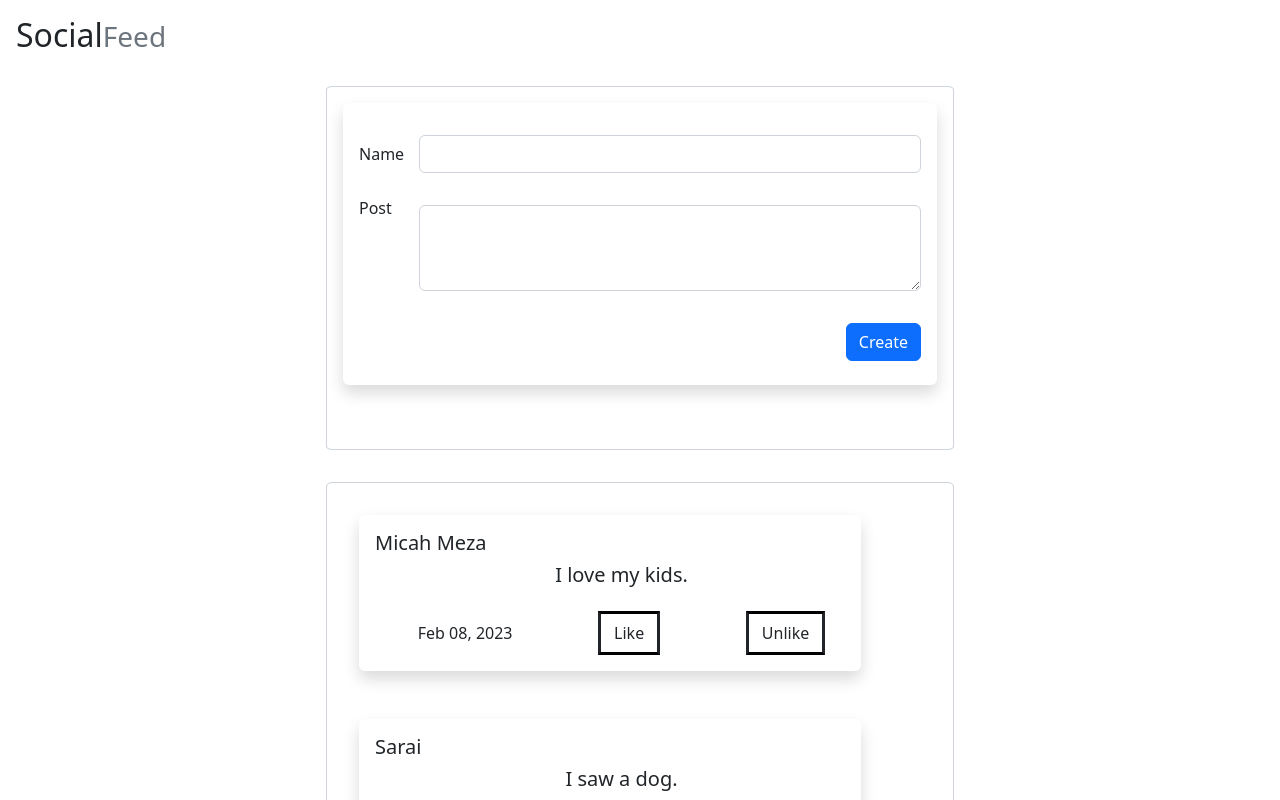
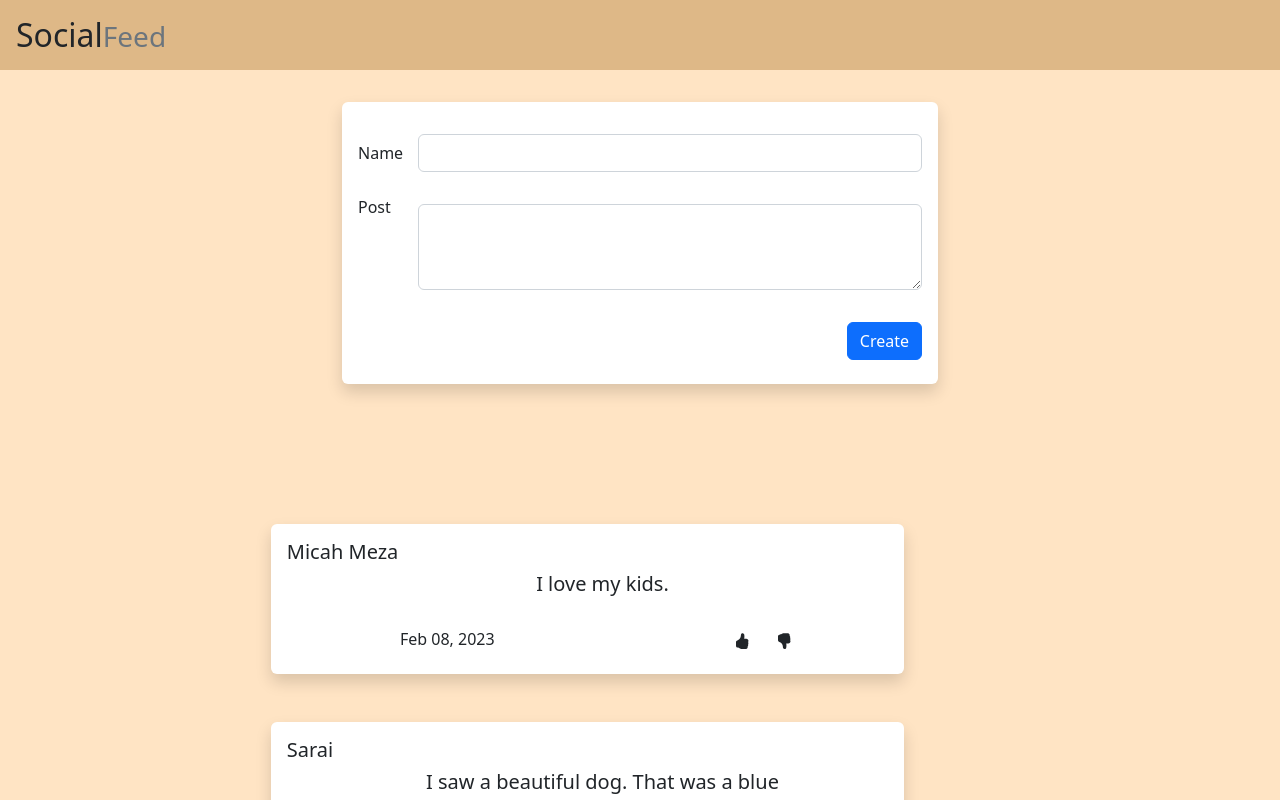
Before and after one commit to Micah-Meza/Social_Feed, a React (Create React App) app: page / in a window 1280 px wide. Shown: the top 800 px of the page. Built offline with nearby package versions, Linux system fonts and the light colour scheme.

Commit message:
Update Display component and creatPost component.

```diff
--- a/package.json
+++ b/package.json
@@ -10,6 +10,7 @@
     "moment": "^2.29.4",
     "react": "^18.2.0",
     "react-dom": "^18.2.0",
+    "react-icons": "^4.7.1",
     "react-scripts": "5.0.1",
     "web-vitals": "^2.1.4"
   },
--- a/src/App.css
+++ b/src/App.css
@@ -1,7 +1,13 @@
+::after, ::before {
+    box-sizing: border-box;
+    word-break: normal;
+}
+
+
 .border-box {
     border: 1px;
     justify-content: center;
-    border-style: solid;
+
     border-color: #ced4da;
     margin: 1em;
     padding: 1em;
@@ -10,13 +16,13 @@
 }
 
 
-.grid-box{
+.grid-box {
     display: flex;
     justify-content: space-evenly;
     align-items: flex-start;
     border: 1px;
     justify-content: center;
-    border-style: solid;
+
     border-color: #ced4da;
     margin: 1em;
     padding: 1em;
@@ -24,3 +30,14 @@
     flex-wrap: wrap;
     flex-direction: column;
 }
+
+.container-fluid {
+--bs-gutter-x: 1.5rem;
+    --bs-gutter-y: 0;
+    width: 100%;
+    padding-right: calc(var(--bs-gutter-x) * .5);
+    padding-left: calc(var(--bs-gutter-x) * .5);
+    margin-right: auto;
+    margin-left: auto;
+    background-color: bisque;
+}
--- a/src/App.jsx
+++ b/src/App.jsx
@@ -44,7 +44,7 @@ import './App.css';
 function App() {
 
 
-  const [entries, setEntries] = useState([{name : "Micah Meza", postEntry : "I love my kids."}, {name: "Sarai", postEntry : "I saw a dog. "}])
+  const [entries, setEntries] = useState([{name : "Micah Meza", postEntry : "I love my kids."}, {name: "Sarai", postEntry : "I saw a beautiful dog. That was a blue "}])
   //const [postEntry, setPostEntry] = useState([{}])
 
 
--- /dev/null
+++ b/src/Components/Button/Button.css
@@ -0,0 +1,17 @@
+button{
+    color: white;
+    padding: 6px;
+    display: inline-block;
+}
+
+button:hover{
+    box-shadow: 0 12px 16px 0 rgba(0,0,0,0.24), 0, 17px 50px 0 rgba(0,0,0,0.19);
+}
+
+.active{
+    background-color: chartreuse;
+}
+
+.inactive{
+    background-color: blue;
+}
--- a/src/Components/DisplayPosts/DisplayPosts.css
+++ b/src/Components/DisplayPosts/DisplayPosts.css
@@ -17,6 +17,7 @@
 .parentTableBox{
     display: flex;
     flex-wrap: wrap;
+    width: 100%;
 }
 
 .tableBox{
@@ -40,6 +41,7 @@
     border-color: var(--bs-table-border-color);
     flex-wrap: wrap;
     align-content: center;
+    overflow-wrap: break-word;
 }
 
 .container-box{
@@ -58,9 +60,6 @@
 
 .buttonContainer{
     display: flex;
-    border-style: solid;
-    border: solid;
-    border-block-color: rgb(0, 0, 0);
 
 }
 
@@ -81,44 +80,24 @@
     justify-content: center;
     align-items: center;
     width: 80%;
+    word-break: break-all;
+    overflow-wrap: break-word;
 }
 
 .postBoxDisplay{
     display: flex;
     border-radius: var(--bs-border-radius)!important;
-    width: 217%;
+    width: 138%;
     flex-wrap: nowrap;
     justify-content: center;
     flex-direction: column;
     align-items: stretch;
 }
 
-
-
-/*
-@font-face {
-    font-family: 'Glyphicons Halflings';
-    src: url('../fonts/glyphicons-halflings-regular.eot');
-    src: url('../fonts/glyphicons-halflings-regular.eot?#iefix') format('embedded-opentype'), url('../fonts/glyphicons-halflings-regular.woff') format('woff'), url('../fonts/glyphicons-halflings-regular.ttf') format('truetype'), url('../fonts/glyphicons-halflings-regular.svg#glyphicons-halflingsregular') format('svg');
-  }
-
-
-
-
-
-
-
-
-
-
-/*
-
-<div class="btn-group" role="group" aria-label="Basic example">
-                <button type="button" className="btn btn-secondary">Left</button>
-                <button type="button" className="btn btn-secondary">Middle</button>
-              </div>
-
-
-<i class="glyphicon glyphicon-thumbs-up"></i>
- <i class="glyphicon glyphicon-thumbs-down"></i>
-*/
+tr{
+    border-color: inherit;
+    border-style: solid;
+    border-width: 0;
+    overflow-wrap: break-word;
+    width: 45%;
+}
--- a/src/Components/DisplayPosts/DisplayPosts.jsx
+++ b/src/Components/DisplayPosts/DisplayPosts.jsx
@@ -9,6 +9,11 @@ to map each post to its own Post component.
 import moment from 'moment';
 import EntryPost from '../EntryPost/Post.jsx';
 import './DisplayPosts.css'
+import {BsFillHandThumbsDownFill, BsFillHandThumbsUpFill} from "react-icons/bs";
+
+
+
+
 
 
 const DisplayPosts = (props) => {
@@ -19,45 +24,27 @@ const DisplayPosts = (props) => {
         {props.parentEntries.map((entries, index) => {
           <EntryPost key={index} index={index} entries={entries} />
           return (
-
-            <tr key = {index}>
-
               <div class="shadow p-3 mb-5 bg-white postBoxDisplay">
-
                 <h5>{entries.name}</h5>
               <div className='entryBox'>
-
                 <div className='postBox'>
                     <p>
                       <h5>{entries.postEntry}</h5>
                     </p>
                 </div>
-
                 <div className='footerContainer'>
                 {moment(props.createdAt).format('MMM DD, YYYY')}
-
-
-
-
-
                   <div className='buttonContainer'>
-                        <button type="button" className="btn btn-default">Like</button>
-                      </div><div className='buttonContainer'>
-                          <button type="button" className="btn btn-default"><span className="glyphicon glyphicon-thumbs-down"></span> Unlike</button>
-                        </div>
-
-
+                    <button type="button" className="btn btn-default" ><BsFillHandThumbsUpFill /></button>
+                    <button type="button" className="btn btn-default"><BsFillHandThumbsDownFill /></button>
                   </div>
                 </div>
               </div>
-
-            </tr>
-
+            </div>
           );
         })}
       </tbody>
     </table>
     );
 }
-
 export default DisplayPosts;
--- /dev/null
+++ b/src/Components/NavBar/NavBar.css
@@ -0,0 +1,3 @@
+.nav{
+background-color: burlywood;
+}
--- a/src/Components/NavBar/navBar.jsx
+++ b/src/Components/NavBar/navBar.jsx
@@ -1,4 +1,4 @@
-
+import './NavBar.css';
 
 
 
```
Also changed, not shown: src/Components/Button/Button.jsx (+15 -8 lines), 1 other file (tests, documents, lock files or other folders). Lines whose indentation alone changed are shown as unchanged.
